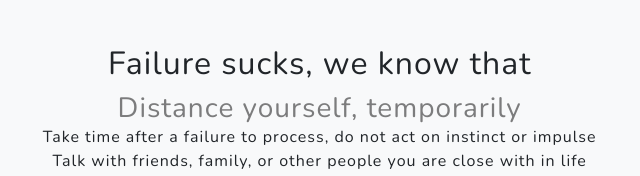
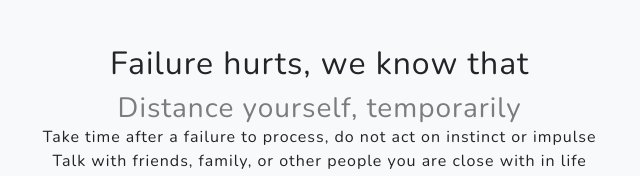
Before and after one commit to ijustfailed/ijustfailed.github.io, a plain HTML site: page index.html in a window 1280 px wide. Shown: the part 4905-5081 px from the top of the page, 325-965 px from the left. Drawn offline with nearby package versions, Linux system fonts and the light colour scheme.

```diff
--- a/index.html
+++ b/index.html
@@ -176,7 +176,7 @@
         <!--Distance yourself-->
         <div class="row align-items-center no-gutters mb-4 mb-lg-5">
                 <div class="featured-text text-center text-lg-center">
-                    <h2>Failure sucks, we know that </h2>
+                    <h2>Failure hurts, we know that </h2>
                     <h3 class="text-black-50 mb-0">Distance yourself, temporarily
 </h3>
 <p>
@@ -185,12 +185,14 @@
   Get your mind off failure with things like exercise, music, drawing, or even television (acting on emotion may make things worse) <br>
   <a href="https://open.spotify.com/playlist/37i9dQZF1DX1s9knjP51Oa">Listen to this Calm Music Spotify Playlist</a> <br>
   Try to put your failure in perspective and see the bigger picture <br>
-</p>
+                  </p>
                 </div>
         </div>
         <!--disciplines-->
 
         <!--Mentality -->
+
+<!--last shareboard-->
 
         <!--about us -->
 
```
